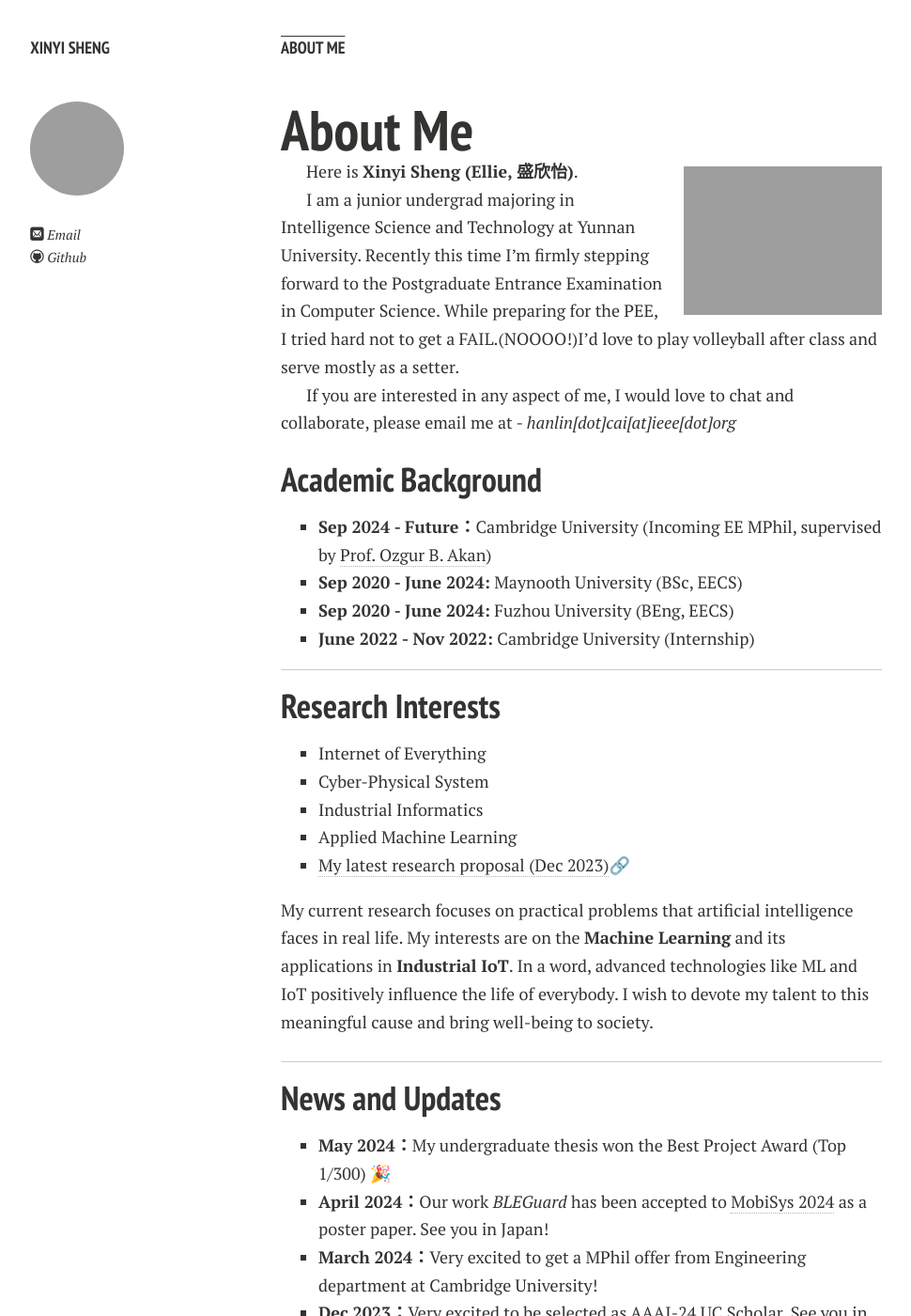
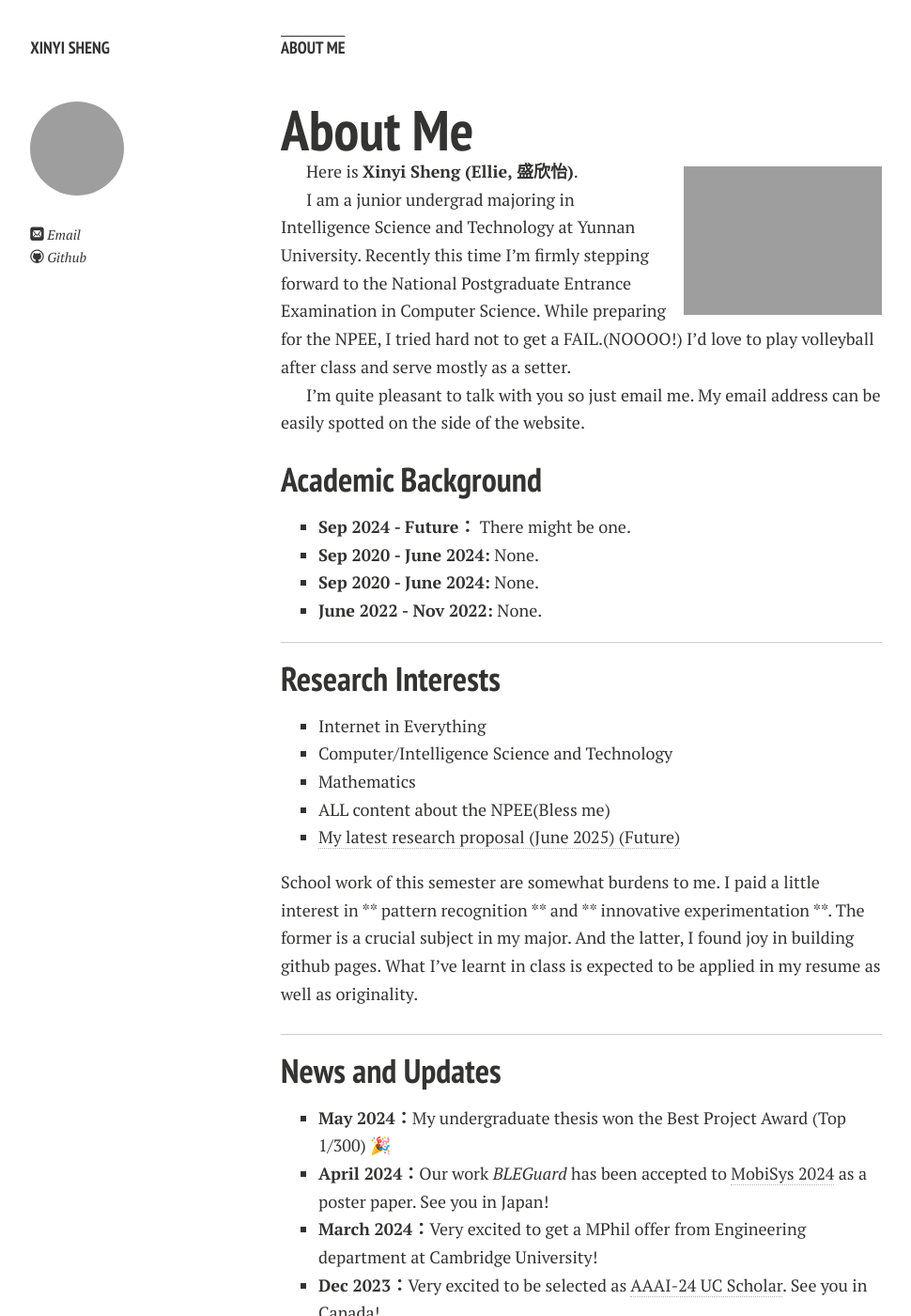
Before and after one commit to xinyisheng/xinyisheng.github.io, a Jekyll site: the page built from index.md, in a window 1280 px wide and 1400 px high. Shown: the whole window at 94% size, without its empty margins (21-991 px from the left). Built offline with Jekyll 4.4.1, drawn with Linux system fonts in a browser that asks for light colours; nearby versions of some CDN libraries; comment, search, counter and statistics services are not loaded; a style sheet for code colours, icons or effects is not loaded; our own code applies the rules of GitHub Pages for plain Markdown files.

Commit message:
index.md修改文本3

```diff
--- a/index.md
+++ b/index.md
@@ -8,28 +8,28 @@ layout: page
 
 Here is **Xinyi Sheng (Ellie, 盛欣怡)**.
 
-I am a junior undergrad majoring in Intelligence Science and Technology at Yunnan University. Recently this time I'm firmly stepping forward to the Postgraduate Entrance Examination in Computer Science. While preparing for the PEE, I tried hard not to get a FAIL.(NOOOO!)I'd love to play volleyball after class and serve mostly as a setter.
+I am a junior undergrad majoring in Intelligence Science and Technology at Yunnan University. Recently this time I'm firmly stepping forward to the National Postgraduate Entrance Examination in Computer Science. While preparing for the NPEE, I tried hard not to get a FAIL.(NOOOO!) I'd love to play volleyball after class and serve mostly as a setter.
 
-If you are interested in any aspect of me, I would love to chat and collaborate, please email me at - *hanlin[dot]cai[at]ieee[dot]org*
+I'm quite pleasant to talk with you so just email me. My email address can be easily spotted on the side of the website.
 
 ## Academic Background
 
-- **Sep 2024 - Future：**Cambridge University (Incoming EE MPhil, supervised by [Prof. Ozgur B. Akan](https://ioe.eng.cam.ac.uk/directory/akan))
-- **Sep 2020 - June 2024:** Maynooth University (BSc, EECS)
-- **Sep 2020 - June 2024:** Fuzhou University (BEng, EECS)
-- **June 2022 - Nov 2022:** Cambridge University (Internship)
+- **Sep 2024 - Future：** There might be one.
+- **Sep 2020 - June 2024:** None.
+- **Sep 2020 - June 2024:** None.
+- **June 2022 - Nov 2022:** None.
 
 ---
 
 ## Research Interests
 
-- Internet of Everything
-- Cyber-Physical System
-- Industrial Informatics
-- Applied Machine Learning
-- [My latest research proposal (Dec 2023)](https://caihanlin.com/file/proposal-2023.pdf)🔗
+- Internet in Everything
+- Computer/Intelligence Science and Technology
+- Mathematics
+- ALL content about the NPEE(Bless me)
+- [My latest research proposal (June 2025) (Future)](Here's the place for the interlinkage.)
 
-My current research focuses on practical problems that artificial intelligence faces in real life. My interests are on the **Machine Learning** and its applications in **Industrial IoT**. In a word, advanced technologies like ML and IoT positively influence the life of everybody.  I wish to devote my talent to this meaningful cause and bring well-being to society.
+School work of this semester are somewhat burdens to me. I paid a little interest in ** pattern recognition ** and ** innovative experimentation **. The former is a crucial subject in my major. And the latter, I found joy in building github pages. What I've learnt in class is expected to be applied in my resume as well as originality.
 
 ---
 
```
